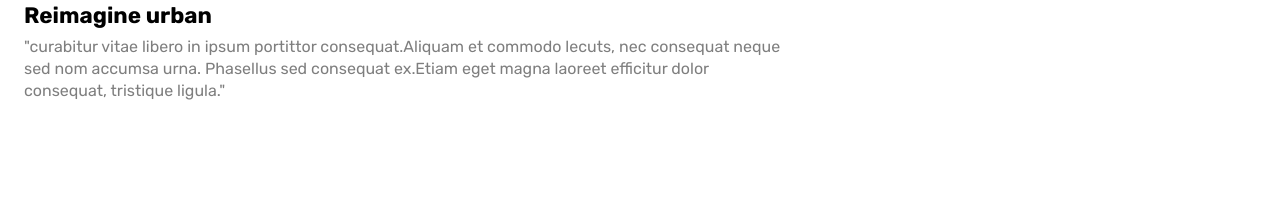
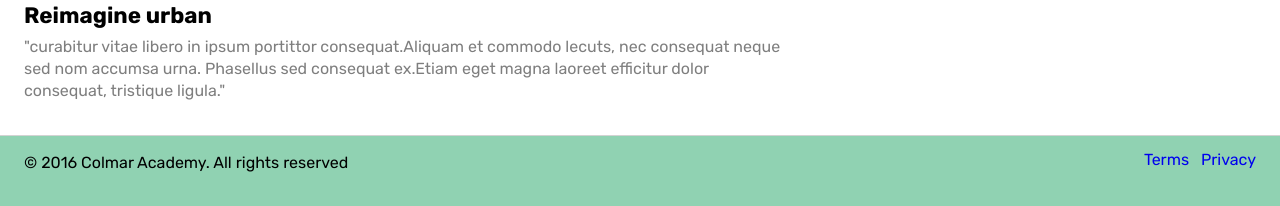
Before and after one commit to Bashnet/capstone-project, a plain HTML site: page index.html in a window 1280 px wide. Shown: the part 2789-2995 px from the top of the page. Before the commit the page ends 2924 px from the top, so only its background shows below. Drawn offline with Linux system fonts and the light colour scheme.

Commit message:
added footer

```diff
--- a/index.html
+++ b/index.html
@@ -173,5 +173,13 @@
         </div>
       </div>
     </main>
+    <!-- Footer Section -->
+    <footer>
+      <p>&copy; 2016 Colmar Academy. All rights reserved</p>
+      <div class="links">
+        <a href="#">Terms</a>
+        <a href="#">Privacy</a>
+      </div>
+    </footer>
   </body>
 </html>
--- a/resources/css/style.css
+++ b/resources/css/style.css
@@ -13,6 +13,14 @@ main{
 
 p{
   line-height: 1.4;
+}
+
+a{
+  transition: color 500ms
+}
+
+a:hover {
+  color: #FF2800
 }
 
 /** Header Section **/
@@ -264,3 +272,16 @@ video {
 .info-main {
   width: 60%;
 }
+
+/** Footer Section **/
+footer {
+ display: flex;
+ justify-content: space-between;
+ padding: 1rem 1.5rem 2rem;
+ background-color: #90D2B2;
+ border-top: 1px solid #D3D3D3;
+}
+
+.links a{
+  padding-left: .5rem;
+}
```
